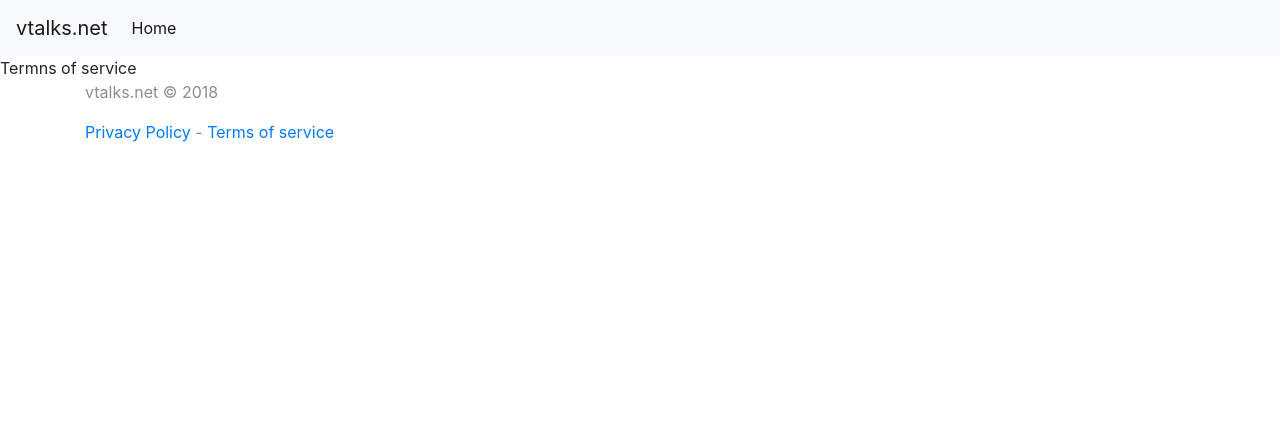
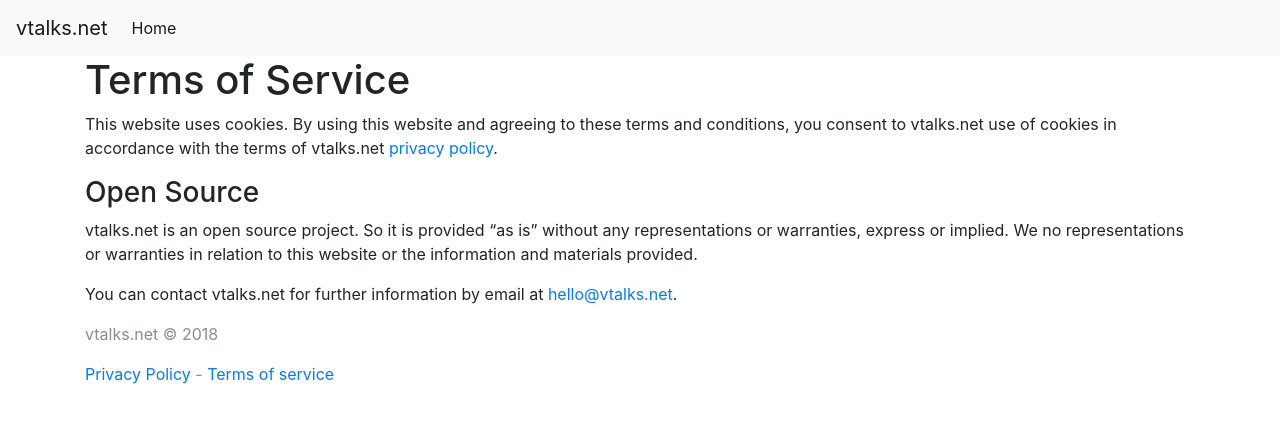
Before and after one commit to vtalks/vtalks.net, a Django app: page /terms in a window 1280 px wide. Shown: the top 423 px of the page. Run offline with Django 3.2, Linux system fonts and the light colour scheme; some libraries are stand-ins or nearby versions.

Commit message:
Terms of service

```diff
--- a/web/templates/terms.html
+++ b/web/templates/terms.html
@@ -1,6 +1,19 @@
 {% extends "layouts/default.html" %}
 {% block content %}
 <main role="main">
-Termns of service
+        <div class="container">
+            <h1>Terms of Service</h1>
+            <p>This website uses cookies. By using this website and agreeing to
+            these terms and conditions, you consent to vtalks.net use of
+            cookies in accordance with the terms of vtalks.net
+            <a href="http://vtalks.net/privacy">privacy policy</a>.</p>
+            <h3>Open Source</h3>
+            <p>vtalks.net is an open source project. So it is provided “as is”
+            without any representations or warranties, express or implied. We
+            no representations or warranties in relation to this website or the
+            information and materials provided.</p>
+            <p>You can contact vtalks.net for further information by email at
+            <a href="mailto:hello@vtalks.net">hello@vtalks.net</a>.</p>
+        </div>
 </main>
 {% endblock %}
```
